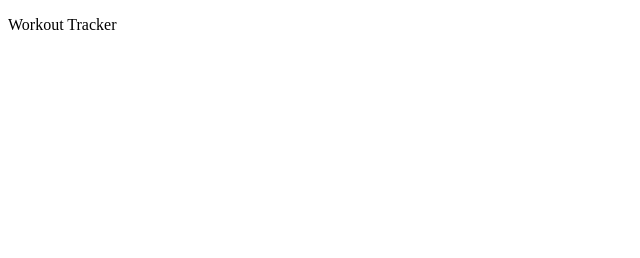
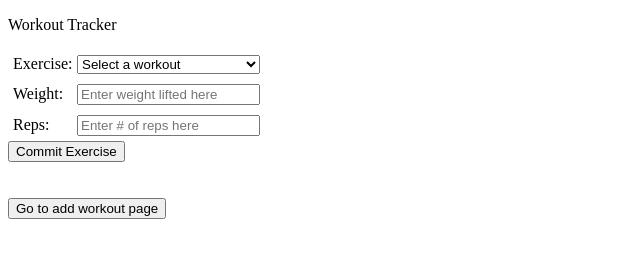
Before and after one commit to TylerK2672/workout_tracker, a website: page landing.html in a window 1280 px wide. Shown: the whole page, without its empty margins (0-640 px from the left). Drawn offline with Linux system fonts and the light colour scheme.

Commit message:
landing.html fleshed out and addExercise.html added

```diff
--- a/landing.html
+++ b/landing.html
@@ -8,5 +8,48 @@
 </head>
 <body>
     <p>Workout Tracker</p>
+
+    <form>
+        <div style="padding:5px">
+        <label for="exercise" style="display:inline-block; width:60px">Exercise:</label>
+        <select id="exercise" name="exercise" style="width: 183px;" placeholder="Enter exercise name here">
+            <option value="none" selected disabled hidden>Select a workout</option>
+            <option value="Bench Press">Bench Press</option>
+            <option value="Squat">Squat</option>
+            <option value="Deadlift">Deadlift</option>
+        </select>
+
+        </div>
+
+        <div style="padding:5px">
+        <label for="weight" style="display:inline-block; width:60px">Weight:</label>
+        <input
+            type='number'
+            min="0"
+            step=".1"
+            id="weight"
+            name="weight"
+            style="width: 175px;"
+            placeholder='Enter weight lifted here'/>
+        </div>
+
+        <div style="padding:5px">
+        <label for="reps" style="display:inline-block; width:60px">Reps:</label>
+        <input
+            type='number'
+            id="reps"
+            name="reps"
+            style="width: 175px;"
+            placeholder='Enter # of reps here'/>
+        </div>
+
+        <button>Commit Exercise</button>
+    </form>
+
+    <br><br>
+
+    <form action="/addExercise" method="GET">
+        <button type="submit">Go to add workout page</button>
+    </form>
 </body>
 </html>
--- a/server/index.js
+++ b/server/index.js
@@ -10,6 +10,11 @@ app.get('/', (req, res) =>
     res.sendFile(path.join(__dirname, '../landing.html'));
 });
 
+app.get('/addExercise', (req, res) =>
+{
+    res.sendFile(path.join(__dirname, '../pages/addExercise.html'));
+});
+
 app.listen(SERVER_PORT, () =>
 {
     console.log(`server running on port ${SERVER_PORT}`)
```
Also changed, not shown: pages/addExercise.html (added, +12 -0 lines), 1 other file.
